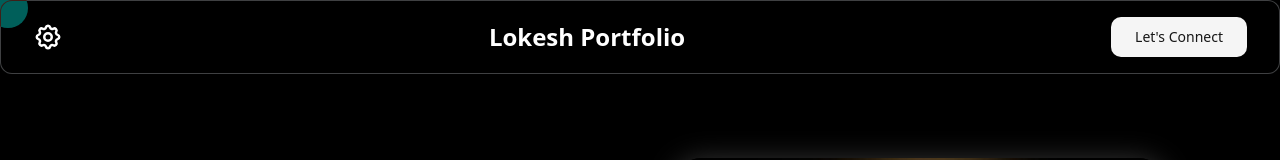
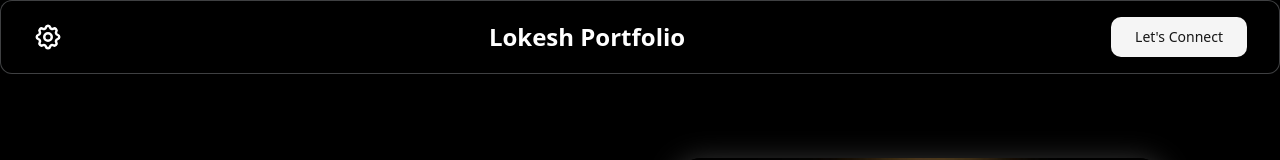
Before and after one commit to lokeshbhaskar/lokeshportfolio, a Next.js app: page / in a window 1280 px wide. Shown: the top 160 px of the page. Built offline with nearby package versions, Linux system fonts and the light colour scheme.

Commit message:
fix code

```diff
--- a/src/app/layout.tsx
+++ b/src/app/layout.tsx
@@ -31,7 +31,7 @@ export default function RootLayout({
       <body
         className={`${geistSans.variable} ${geistMono.variable} antialiased`}
       >
-        <CustomCursor />
+        {/* <CustomCursor /> */}
         <ScrollProgress />
         <Navbar />
         {children}
--- a/src/components/Navbar.tsx
+++ b/src/components/Navbar.tsx
@@ -42,7 +42,7 @@ const Navbar = () => {
                             <Link
                                 href={item.path}
                                 className={`flex items-center w-full gap-2 auto-underline ${isRotate ? "active" : ""}`}
-                                onClick={()=>setIsRotate(false)}
+                                onClick={() => setIsRotate(false)}
                             >
                                 {item.name}
                                 <GoArrowUpRight />
@@ -66,9 +66,10 @@ const Navbar = () => {
                 </button>
 
                 {/* Logo */}
-                <div className={`font-bold text-xl md:text-2xl text-white text-center auto-underline`}>
+                <div className={`font-bold  text-xl md:text-2xl text-white text-center auto-underline`}>
                     Lokesh Portfolio
                 </div>
+
 
                 {/* Connect button (desktop only) */}
                 <div className="hidden md:block">
```
